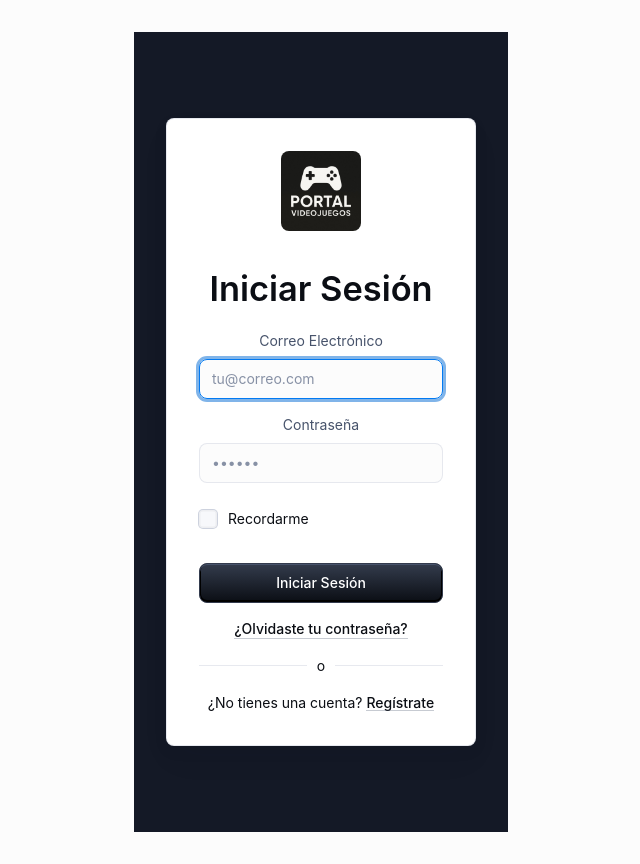
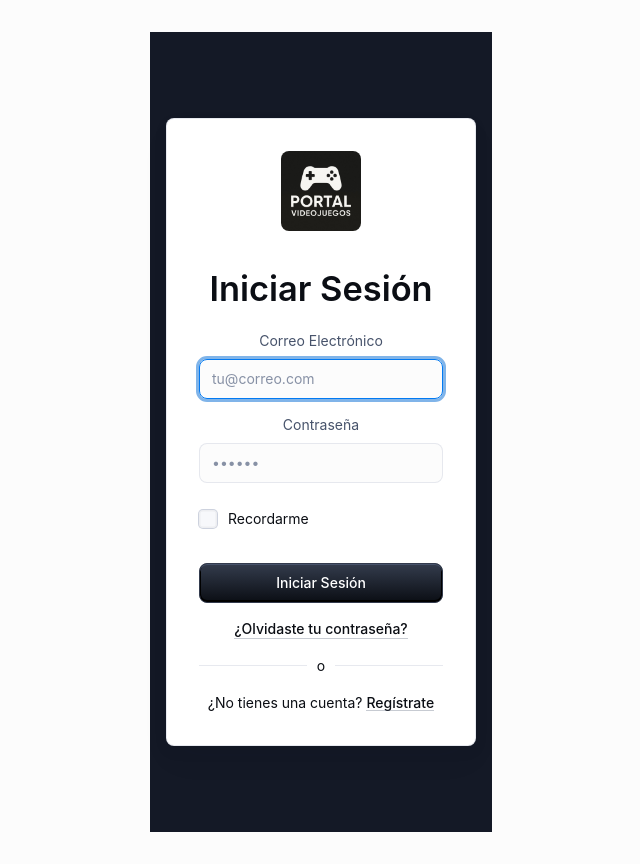
Before and after one commit to pepicont/desarrollo-FE-tp, a React (Vite) app in the folder my-app/: page /login in a window 1280 px wide. Shown: the whole page, without its empty margins (319-959 px from the left). Built offline with nearby package versions, Linux system fonts and the light colour scheme; some icons are missing.

Commit message:
solucionado que no aparecía registrarse

```diff
--- a/my-app/src/components/sign-in/SignIn.tsx
+++ b/my-app/src/components/sign-in/SignIn.tsx
@@ -28,7 +28,7 @@ const Card = styled(MuiCard)(({ theme }) => ({
   padding: theme.spacing(4),
   gap: theme.spacing(2),
   margin: 'auto',
-  [theme.breakpoints.up('sm')]: {
+  [theme.breakpoints.up('xl')]: {
     maxWidth: '450px',
   },
   boxShadow:
@@ -43,7 +43,7 @@ const SignInContainer = styled(Stack)(({ theme }) => ({
   height: 'calc((1 - var(--template-frame-height, 0)) * 100dvh)',
   minHeight: '100%',
   padding: theme.spacing(2),
-  [theme.breakpoints.up('sm')]: {
+  [theme.breakpoints.up('xl')]: {
     padding: theme.spacing(4),
   },
   '&::before': {
```
